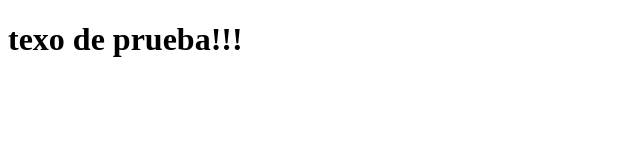
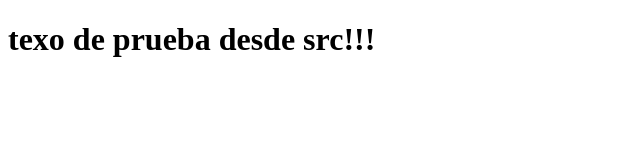
Before and after one commit to victordanielquino/pages2, a website: page src/index.html in a window 1280 px wide. Shown: the whole page, without its empty margins (0-640 px from the left). Drawn offline with Linux system fonts and the light colour scheme.

Commit message:
desde src

```diff
--- a/package.json
+++ b/package.json
@@ -5,7 +5,7 @@
 	"main": "index.js",
 	"scripts": {
 		"test": "echo \"Error: no test specified\" && exit 1",
-		"deploy": "gh-pages -d ."
+		"deploy": "gh-pages -d ./src"
 	},
 	"keywords": [],
 	"author": "",
--- a/index.html
+++ b/src/index.html
@@ -7,6 +7,6 @@
 		<title>Document</title>
 	</head>
 	<body>
-		<div class=""><h1>texo de prueba!!!</h1></div>
+		<div class=""><h1>texo de prueba desde src!!!</h1></div>
 	</body>
 </html>
```
